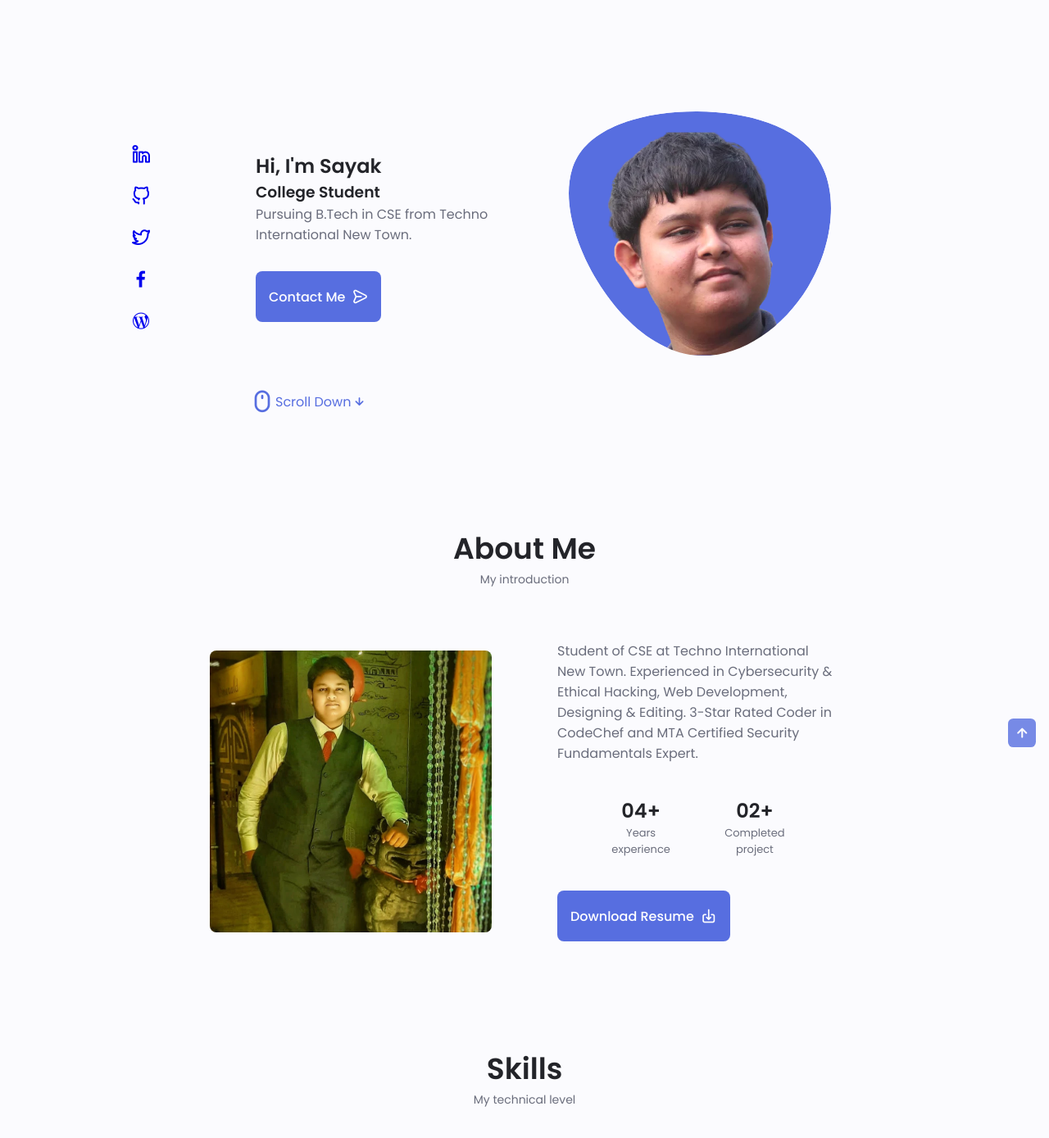
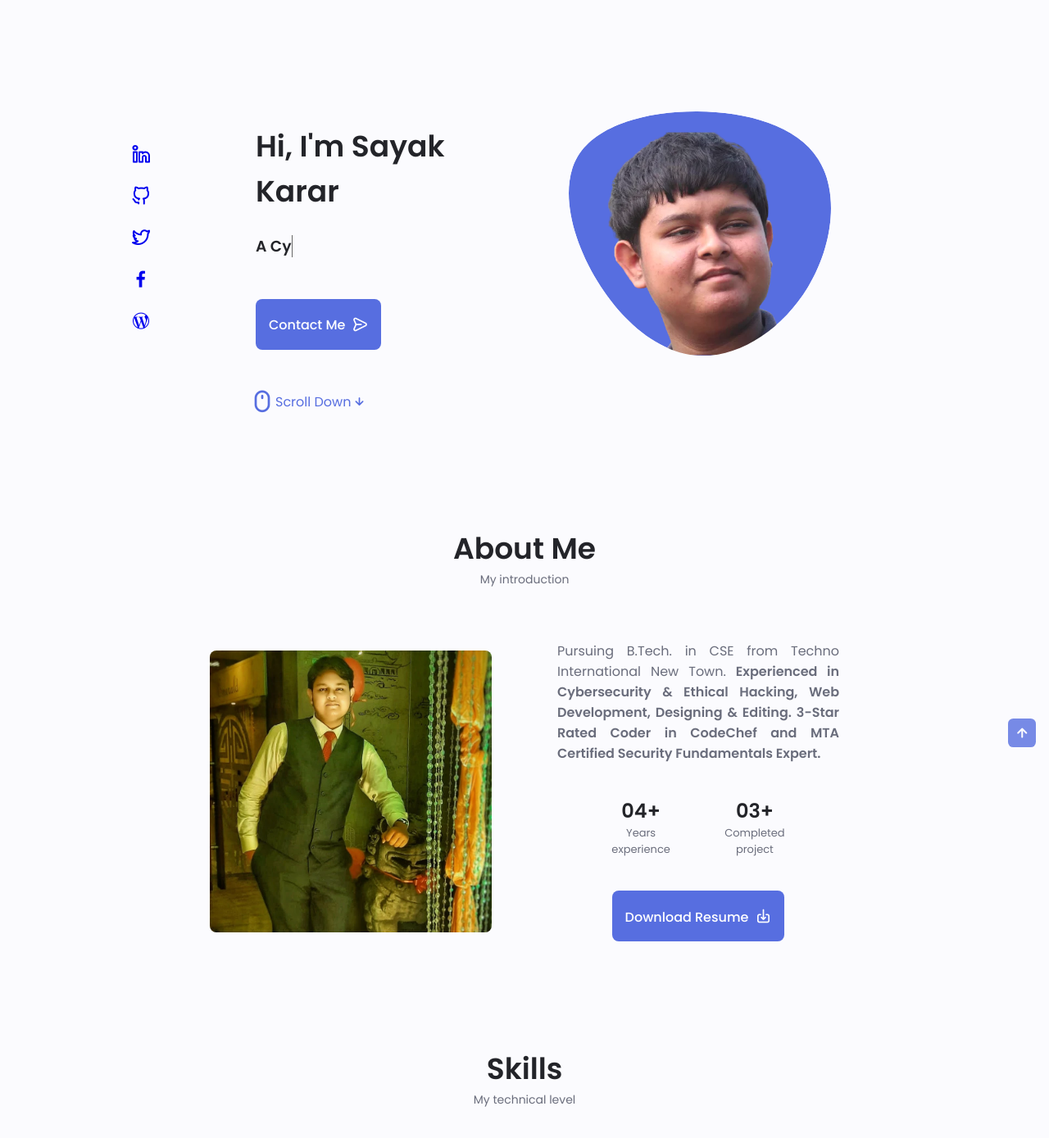
Before and after one commit to Suranjan2002/PortfolioProject, a Flask app: page / in a window 1280 px wide. Shown: the part 48-1437 px from the top of the page at 82% size. Run offline with Flask 2, Linux system fonts and the light colour scheme; some libraries are stand-ins or nearby versions.

Commit message:
Added typing text effect and justified text alignment

```diff
--- a/static/css/style.css
+++ b/static/css/style.css
@@ -317,11 +317,11 @@
 }
 
 .home__title{
-    font-size: var(--big-font-size);
+    font-size: var(--h1-font-size);
 }
 
 .home__subtile{
-    font-size: var(--h3-font-size);
+    font-size: var(--h2-font-size);
     color: var(--text-color);
     font-weight: var(--font-medium);
     margin-bottom: var(--mb-0-75);
@@ -450,7 +450,7 @@
 }
 
 .about__buttons{
-    display: flex;
+    display: block;
     justify-content: center;
 }
 
--- a/static/js/main.js
+++ b/static/js/main.js
@@ -28,6 +28,64 @@
     navMenu.classList.remove('show-menu')
 }
 navLink.forEach(n => n.addEventListener('click', linkAction))
+
+/*TYPING TEXT*/
+var TxtRotate = function(el, toRotate, period) {
+    this.toRotate = toRotate;
+    this.el = el;
+    this.loopNum = 0;
+    this.period = parseInt(period, 10) || 2000;
+    this.txt = '';
+    this.tick();
+    this.isDeleting = false;
+  };
+
+  TxtRotate.prototype.tick = function() {
+    var i = this.loopNum % this.toRotate.length;
+    var fullTxt = this.toRotate[i];
+
+    if (this.isDeleting) {
+      this.txt = fullTxt.substring(0, this.txt.length - 1);
+    } else {
+      this.txt = fullTxt.substring(0, this.txt.length + 1);
+    }
+
+    this.el.innerHTML = '<span class="wrap">'+this.txt+'</span>';
+
+    var that = this;
+    var delta = 300 - Math.random() * 100;
+
+    if (this.isDeleting) { delta /= 2; }
+
+    if (!this.isDeleting && this.txt === fullTxt) {
+      delta = this.period;
+      this.isDeleting = true;
+    } else if (this.isDeleting && this.txt === '') {
+      this.isDeleting = false;
+      this.loopNum++;
+      delta = 500;
+    }
+
+    setTimeout(function() {
+      that.tick();
+    }, delta);
+  };
+
+  window.onload = function() {
+    var elements = document.getElementsByClassName('txt-rotate');
+    for (var i=0; i<elements.length; i++) {
+      var toRotate = elements[i].getAttribute('data-rotate');
+      var period = elements[i].getAttribute('data-period');
+      if (toRotate) {
+        new TxtRotate(elements[i], JSON.parse(toRotate), period);
+      }
+    }
+    // INJECT CSS
+    var css = document.createElement("style");
+    css.type = "text/css";
+    css.innerHTML = ".txt-rotate > .wrap { border-right: 0.08em solid #666 }";
+    document.body.appendChild(css);
+  };
 
 /*ACCORDION SKILLS*/
 const skillsContent = document.getElementsByClassName('skills__content'),
--- a/templates/index.html
+++ b/templates/index.html
@@ -77,6 +77,7 @@
 
     <!-- MAIN -->
     <main class="main">
+
         <!-- HOME -->
         <section class="home section" id="home">
             <div class="home__containter container grid">
@@ -123,9 +124,13 @@
                         </svg>
                     </div>
                     <div class="home__data">
-                        <h1 class="home__titile">Hi, I'm Sayak</h1>
-                        <h3 class="home_subtitle">College Student</h3>
-                        <p class="home__description">Pursuing B.Tech in CSE from Techno International New Town.</p>
+                        <h1 class="home__title">Hi, I'm Sayak Karar</h1>
+                        <br>
+                        <h3 class="home_subtitle"><span
+                            class="txt-rotate"
+                            data-period="2000"
+                            data-rotate='[ "A Student.", "A Cyber Security Enthusiast.", "An Ethical Hacker.", "A Programmer.", "A Developer.", "A Writer.", "An Audio Editor." ]'></span></h3>
+                            <br><br>
                         <a href="#contact" class="button button--flex">
                             Contact Me <i class="uil uil-message button__icon"></i>
                         </a>
@@ -150,9 +155,9 @@
                 <img src="../static/img/about.webp" alt="" class="about__img">
 
                 <div class="about__data">
-                    <p class="about__description">Student of CSE at Techno International New Town. Experienced in
+                    <p class="about__description" style="text-align: justify;">Pursuing B.Tech. in CSE from Techno International New Town. <strong>Experienced in
                         Cybersecurity & Ethical Hacking, Web Development, Designing & Editing. 3-Star Rated Coder in
-                        CodeChef and MTA Certified Security Fundamentals Expert.</p>
+                        CodeChef and MTA Certified Security Fundamentals Expert.</strong></p>
 
                     <div class="about__info">
                         <div>
@@ -161,13 +166,13 @@
                         </div>
 
                         <div>
-                            <span class="about__info-title">02+</span>
+                            <span class="about__info-title">03+</span>
                             <span class="about__info-name">Completed <br> project</span>
                         </div>
                     </div>
 
-                    <div class="about__buttons">
-                        <a download="" href="../static/pdf/Sayak Karar Resume.pdf" class="button button--flex download">
+                    <div class="about__buttons" align="center">
+                        <a download="" href="../static/pdf/Sayak Karar Resume.pdf" class="button download">
                             Download Resume<i class="uil uil-download-alt button__icon"></i>
                         </a>
                     </div>
@@ -700,7 +705,7 @@
 
                         <div class="portfolio__data">
                             <h3 class="portfolio__title">MTA Certified Security Fundamentals Expert</h3>
-                            <p class="portfolio__description">Successfully completed the requirements to be recognised
+                            <p class="portfolio__description" style="text-align: justify;">Successfully completed the requirements to be recognised
                                 as Microsoft Technology Associate for Security Fundamentals</p>
                             <a href="../static/img/certificate1.png" target="_blank"
                                 class="button button--flex button--small portfolio__button">
@@ -716,7 +721,7 @@
 
                         <div class="portfolio__data">
                             <h3 class="portfolio__title">Cyber Security and Ethical Hacking</h3>
-                            <p class="portfolio__description">Participated and successfully completed the training
+                            <p class="portfolio__description" style="text-align: justify;">Participated and successfully completed the training
                                 program in Cyber Security & Ethical Hacking organized by InMovidu.</p>
                             <a href="../static/img/certificate2.png" target="_blank"
                                 class="button button--flex button--small portfolio__button">
@@ -732,7 +737,7 @@
 
                         <div class="portfolio__data">
                             <h3 class="portfolio__title">Front End Web Developement</h3>
-                            <p class="portfolio__description">Successfully completed Front End Web Development Course
+                            <p class="portfolio__description" style="text-align: justify;">Successfully completed Front End Web Development Course
                                 from Udemy.</p>
                             <a href="../static/img/certificate3.png" target="_blank"
                                 class="button button--flex button--small portfolio__button">
@@ -748,7 +753,7 @@
 
                         <div class="portfolio__data">
                             <h3 class="portfolio__title">Python (Basic)</h3>
-                            <p class="portfolio__description">Successfully cleared the skill assessment for Python from
+                            <p class="portfolio__description" style="text-align: justify;">Successfully cleared the skill assessment for Python from
                                 HackerRank.</p>
                             <a href="../static/img/certificate4.png" target="_blank"
                                 class="button button--flex button--small portfolio__button">
@@ -764,7 +769,7 @@
 
                         <div class="portfolio__data">
                             <h3 class="portfolio__title">Ethics, Technology and Engineering</h3>
-                            <p class="portfolio__description">Successfully cleared the online course on Ethics,
+                            <p class="portfolio__description" style="text-align: justify;">Successfully cleared the online course on Ethics,
                                 Technology and Engineering authorised by Eindhoven University of Technology and offered
                                 through Coursera.</p>
                             <a href="../static/img/certificate5.png" target="_blank"
@@ -781,7 +786,7 @@
 
                         <div class="portfolio__data">
                             <h3 class="portfolio__title">Quiz</h3>
-                            <p class="portfolio__description">Successfully secured FIRST position in LUMOS quiz
+                            <p class="portfolio__description" style="text-align: justify;">Successfully secured FIRST position in LUMOS quiz
                                 competition organised by AEIE department of Techno International New Town.</p>
                             <a href="../static/img/certificate6.png" target="_blank"
                                 class="button button--flex button--small portfolio__button">
@@ -797,7 +802,7 @@
 
                         <div class="portfolio__data">
                             <h3 class="portfolio__title">Recitation</h3>
-                            <p class="portfolio__description">Participated in Recitation competition of Milan'21
+                            <p class="portfolio__description" style="text-align: justify;">Participated in Recitation competition of Milan'21
                                 organised by Maulana Azad College.</p>
                             <a href="../static/img/certificate7.png" target="_blank"
                                 class="button button--flex button--small portfolio__button">
@@ -813,7 +818,7 @@
 
                         <div class="portfolio__data">
                             <h3 class="portfolio__title">Digital Talk</h3>
-                            <p class="portfolio__description">Participated in a digital talk organised byt LITWITS club
+                            <p class="portfolio__description" style="text-align: justify;">Participated in a digital talk organised byt LITWITS club
                                 of Techno International New Town</p>
                             <a href="../static/img/certificate8.png" target="_blank"
                                 class="button button--flex button--small portfolio__button">
@@ -829,7 +834,7 @@
 
                         <div class="portfolio__data">
                             <h3 class="portfolio__title">Volunteer Service</h3>
-                            <p class="portfolio__description">Volunteered for the TINT COVID-19 CARE INITIATIVE to
+                            <p class="portfolio__description" style="text-align: justify;">Volunteered for the TINT COVID-19 CARE INITIATIVE to
                                 verify oxygen supply leads on daily basis and update them on social media for public
                                 reference.</p>
                             <a href="../static/img/certificate9.png" target="_blank"
```
Also changed, not shown: README.md.
